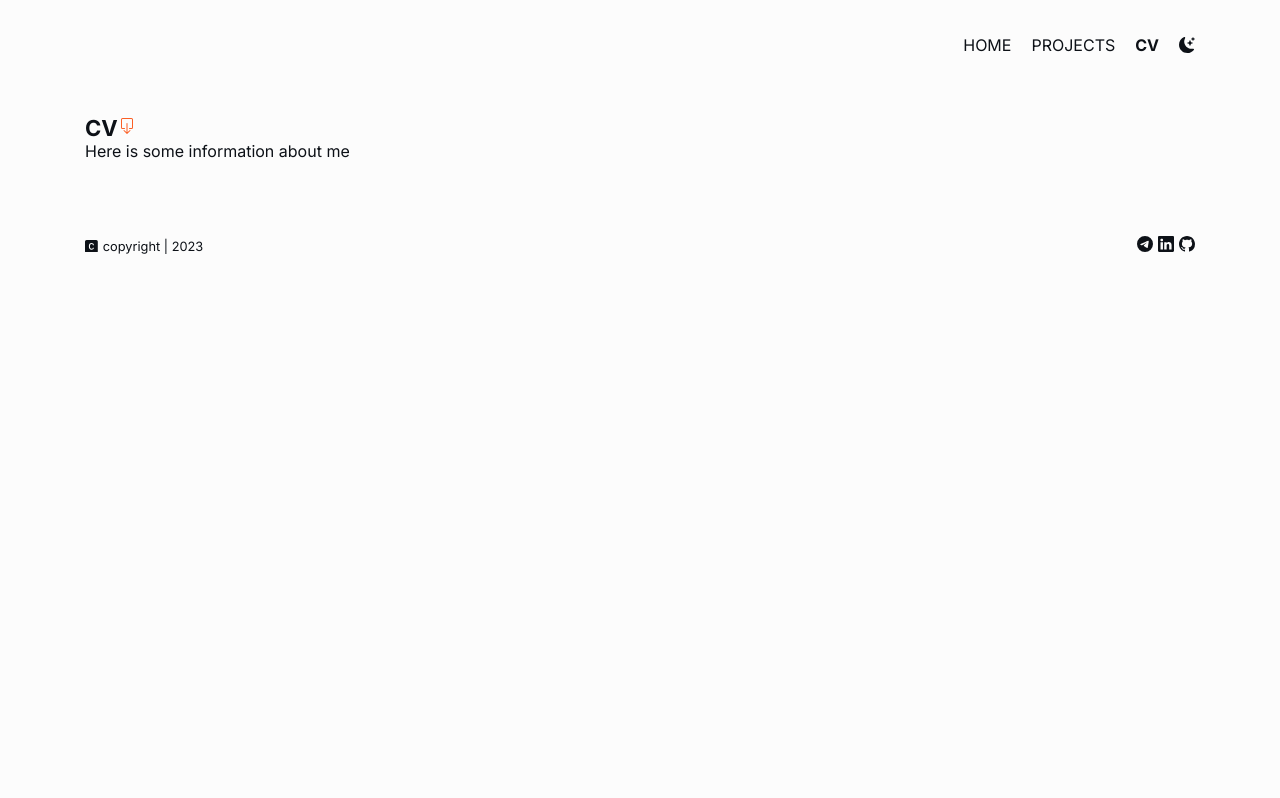
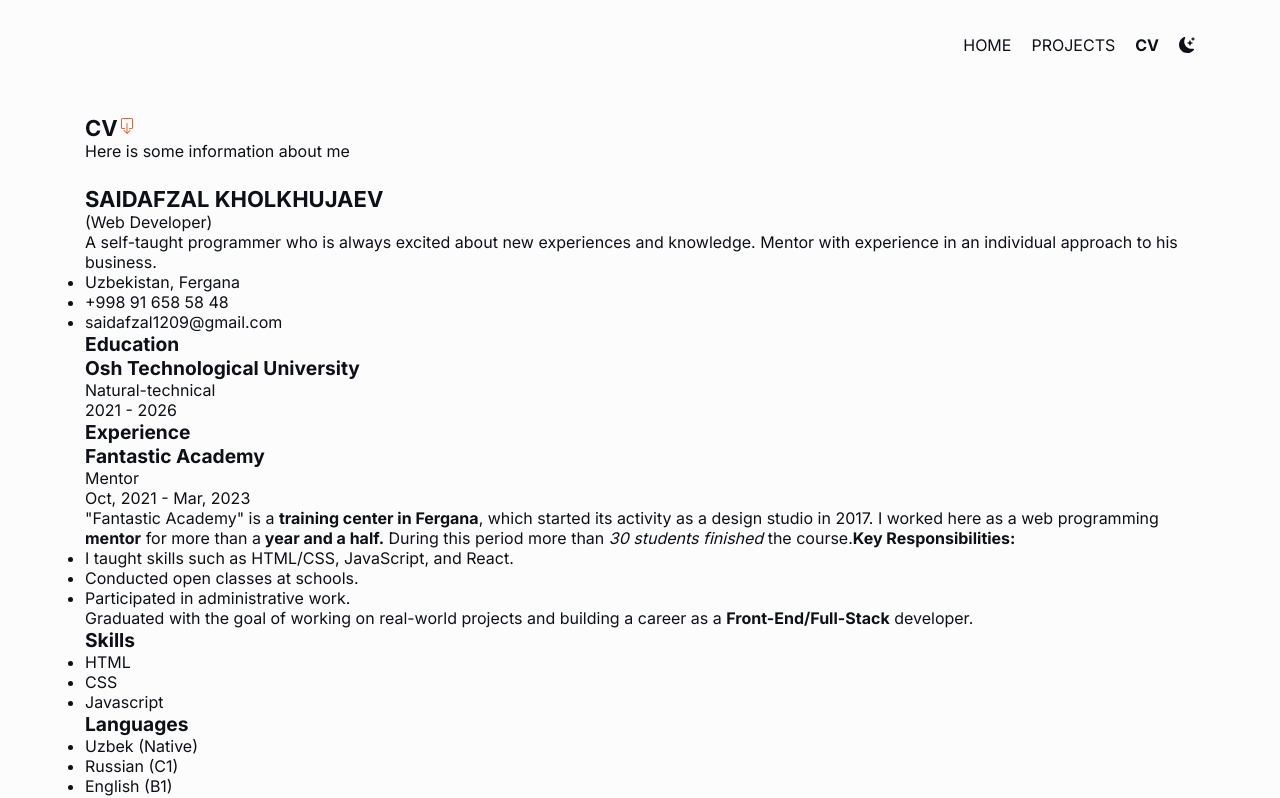
Before and after one commit to saidafzalkh/old-pws, a React (Vite) app: page /cv in a window 1280 px wide. Shown: the top 798 px of the page. Built offline with nearby package versions, Linux system fonts and the light colour scheme.

Commit message:
CV block

```diff
--- a/src/components/element/CV.tsx
+++ b/src/components/element/CV.tsx
@@ -1,16 +1,85 @@
 import { ReactElement } from "react";
 
 const CV = (): ReactElement => {
-  return <article about="Saidafzal Kholkhujaev's CV">
-    <header className="cv__header">
-        <h1 title="Name: S">Said</h1>
-        <p title="Job: Web"></p>
-    </header>
-    <section className="cv__personal-data"></section>
-    <section className="cv__summary"></section>
-    <section className="cv__experience"></section>
-    <section></section>
-  </article>;
+  return (
+    <article about="Saidafzal Kholkhujaev's CV">
+      <header className="cv__header">
+        <h1 title="Name: S">Saidafzal Kholkhujaev</h1>
+        <p title="Job: Web">(Web Developer)</p>
+        <p className="cv__about">
+          A self-taught programmer who is always excited about new experiences
+          and knowledge. Mentor with experience in an individual approach to his
+          business.
+        </p>
+        <ul className="cv__tags-block">
+          <li className="cv__tag">Uzbekistan, Fergana</li>
+          <li className="cv__tag">+998 91 658 58 48</li>
+          <li className="cv__tag">saidafzal1209@gmail.com</li>
+        </ul>
+      </header>
+      <section className="cv__block cv__edu">
+        <h3>Education</h3>
+        <div className="cv__item">
+          <div className="cv__item-title">
+            <h3>Osh Technological University</h3>
+            <p>Natural-technical</p>
+          </div>
+          <div className="cv__item-year">2021 - 2026</div>
+        </div>
+      </section>
+      <section className="cv__block cv__exp">
+        <h3>Experience </h3>
+        <div className="cv__item">
+          <div className="cv__item-title">
+            <h3>Fantastic Academy</h3>
+            <p>Mentor</p>
+          </div>
+          <div className="cv__item-year">Oct, 2021 - Mar, 2023</div>
+        </div>
+        <div className="cv__more">
+          <p>
+            "Fantastic Academy" is a <b>training center in Fergana</b>, which
+            started its activity as a design studio in 2017. I worked here as a
+            web programming <b>mentor</b> for more than a
+            <b> year and a half.</b> During this period more than{" "}
+            <i> 30 students finished</i> the course.
+            <b>Key Responsibilities:</b>
+            <ul>
+              <li>I taught skills such as HTML/CSS, JavaScript, and React. </li>
+              <li>Conducted open classes at schools.</li>
+              <li>Participated in administrative work.</li>
+            </ul>
+            Graduated with the goal of working on real-world projects and
+            building a career as a <b>Front-End/Full-Stack</b> developer.
+          </p>
+        </div>
+      </section>
+      <section className="cv__block cv__skills">
+        <h3>Skills</h3>
+        <ul className="cv__tags-block">
+          <li className="cv__tag">HTML</li>
+          <li className="cv__tag">CSS</li>
+          <li className="cv__tag">Javascript</li>
+        </ul>
+      </section>
+      <section className="cv__block cv__lang">
+        <h3>Languages</h3>
+        <ul className="cv__tags-block">
+          <li className="cv__tag">Uzbek (Native)</li>
+          <li className="cv__tag">Russian (C1)</li>
+          <li className="cv__tag">English (B1)</li>
+        </ul>
+      </section>
+      <section className="cv__block cv__cer">
+        <h3>Certifications</h3>
+        <ul className="cv__tags-block">
+          <li className="cv__tag">Uzbek (Native)</li>
+          <li className="cv__tag">Russian (C1)</li>
+          <li className="cv__tag">English (B1)</li>
+        </ul>
+      </section>
+    </article>
+  );
 };
 
 export default CV;
--- a/src/routes/CVpage.tsx
+++ b/src/routes/CVpage.tsx
@@ -1,15 +1,17 @@
 import { ReactElement } from "react";
 import PageHeder from "../components/element/PageHeader";
 import { cv_header } from "../data/CVpageHeader.data";
+import CV from "../components/element/CV";
 
-const CV = (): ReactElement => {
+const CVpage = (): ReactElement => {
   return (
     <section className="cv-page">
       <div className="container cv-page__container">
         <PageHeder data={cv_header} />
+        <CV />
       </div>
     </section>
   );
 };
 
-export default CV;
+export default CVpage;
--- a/src/routes/routes.tsx
+++ b/src/routes/routes.tsx
@@ -3,7 +3,7 @@ import Layout from "../layout/LayoutRoot";
 import ErrorPage from "./404";
 import React, { lazy } from "react";
 import LayoutLoading from "../layout/LayoutLoading";
-import CV from "./CVpage";
+import CVpage from "./CVpage";
 
 const Index = lazy(() => import("./IndexPage"));
 const Projects = lazy(() => import("./ProjectsPage"));
@@ -34,7 +34,7 @@ const router = createBrowserRouter([
         path: "/cv",
         element: (
           <React.Suspense fallback={<LayoutLoading />}>
-            <CV />
+            <CVpage />
           </React.Suspense>
         ),
       },
```
Also changed, not shown: src/assets/certifications/certifications.ts (added, +7 -0 lines), src/assets/certifications/QR_Code_FreeCodeCamp.svg (added), src/assets/certifications/QR_Code_HackerRank.svg (added).
